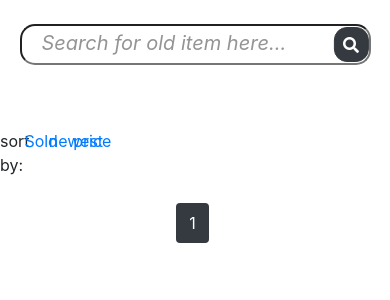
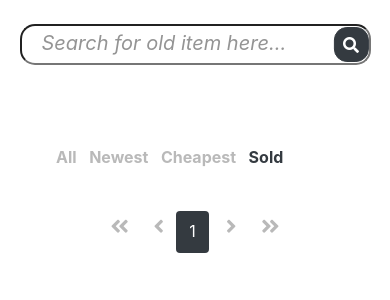
Before and after one commit to meghdadyazdi/Auction, a Django app: page /search/sold/ in a window 390 px wide. Shown: the part 57-357 px from the top of the page. Run offline with Django 3.2, Linux system fonts and the light colour scheme; data that the repository does not hold is empty; some libraries are stand-ins or nearby versions.

Commit message:
add All Newest Cheapest Sold options

```diff
--- a/items/templates/index.html
+++ b/items/templates/index.html
@@ -6,14 +6,44 @@
 <!-- <div class="col-12 col-xs-10 col-md-8">sort by:</div> -->
 <div class="col-3 p0">
 <div class="row m0 p0 justify-content-between justify-content-around">
-<div class="col-3 p0">sort by:</div>
-<div class="col-3 p0"><a href="{% url 'sort_sold' %}">Sold</a></div>
-<div class="col-3 p0"><a href="{% url 'sort_new' %}">newest</a></div>
-<div class="col-3 p0"><a href="{% url 'sort_price' %}">price</a></div>
+
+
 </div></div>
 <div class="col-3 p0"></div>
 <div class="col-3 p0"></div>
 <div class="col-3 p0"></div>
+</div>
+
+<div class="sort-wrap">
+<div class="sort">
+{% if mode == 'all'%}
+<a class="mode-sort" href="/"><strong>All</strong></a>
+<a href="{% url 'sort_new' %}"><strong>Newest</strong></a>
+<a href="{% url 'sort_price' %}"><strong>Cheapest</strong></a>
+<a href="{% url 'sort_sold' %}"><strong> Sold</strong></a>
+{% elif mode == 'new'%}
+<a href="/"><strong>All</strong></a>
+<a class="mode-sort" href="{% url 'sort_new' %}"><strong>Newest</strong></a>
+<a href="{% url 'sort_price' %}"><strong>Cheapest</strong></a>
+<a href="{% url 'sort_sold' %}"><strong> Sold</strong></a>
+{% elif mode == 'price'%}
+<a href="/"><strong>All</strong></a>
+<a href="{% url 'sort_new' %}"><strong>Newest</strong></a>
+<a class="mode-sort" href="{% url 'sort_price' %}"><strong>Cheapest</strong></a>
+<a href="{% url 'sort_sold' %}"><strong> Sold</strong></a>
+{% elif mode == 'sold'%}
+<a href="/"><strong>All</strong></a>
+<a href="{% url 'sort_new' %}"><strong>Newest</strong></a>
+<a href="{% url 'sort_price' %}"><strong>Cheapest</strong></a>
+<a class="mode-sort" href="{% url 'sort_sold' %}"><strong> Sold</strong></a>
+{% else %}
+<a href="/"><strong>All</strong></a>
+<a href="{% url 'sort_new' %}"><strong>Newest</strong></a>
+<a href="{% url 'sort_price' %}"><strong>Cheapest</strong></a>
+<a href="{% url 'sort_sold' %}"><strong> Sold</strong></a>
+{% endif %}
+
+</div>
 </div>
 
 <div class="row m0 p0 justify-content-center">
@@ -48,6 +78,13 @@
         <a class="pagination-action" href="?page={{ items.previous_page_number }}">
             <i class="fa fa-angle-left" aria-hidden="true"></i>
         </a>
+    {% else %}
+    <a class="pagination-no-action" href="">
+            <i class="fa fa-angle-double-left" aria-hidden="true"></i>
+        </a>
+        <a class="pagination-no-action" href="">
+            <i class="fa fa-angle-left" aria-hidden="true"></i>
+        </a>
     {% endif %}
 
     {% for num in items.paginator.page_range %}
@@ -64,6 +101,12 @@
         <a class="pagination-action" href="?page={{ items.paginator.num_pages }}">
             <i class="fa fa-angle-double-right" aria-hidden="true"></i>
         </a>
+    {% else %}
+    <a class="pagination-no-action" href="">
+            <i class="fa fa-angle-right" aria-hidden="true"></i> </a>
+        <a class="pagination-no-action" href="">
+            <i class="fa fa-angle-double-right" aria-hidden="true"></i>
+        </a>
     {% endif %}
 </div>
 </div>
--- a/items/views.py
+++ b/items/views.py
@@ -14,10 +14,10 @@ def get_items(request):
     """
     items = Item.objects.filter(published_date__lte=timezone.now()
                                 ).order_by('-published_date')
-    paginator = Paginator(items, 4)
+    paginator = Paginator(items, 5)
     page = request.GET.get('page', 1)
     items = paginator.page(page)
-    return render(request, "index.html", {'items': items})
+    return render(request, "index.html", {'items': items, "mode": 'all'})
 
 
 def item_detail(request, pk):
--- a/search_and_sort/views.py
+++ b/search_and_sort/views.py
@@ -16,7 +16,7 @@ def general_search(request):
 
 def user_item_search(request):
     items_user = Item.objects.filter(seller__icontains=request.user.username)
-    paginator = Paginator(items_user, 4)
+    paginator = Paginator(items_user, 5)
     page = request.GET.get('page', 1)
     items_user = paginator.page(page)
     return render(request, "index.html", {"items": items_user})
@@ -24,7 +24,7 @@ def user_item_search(request):
 
 def user_bid_or_bought_search(request):
     items_bid_or_bought_user = Item.objects.filter(highest_bid_user__icontains=request.user.username)
-    paginator = Paginator(items_bid_or_bought_user, 4)
+    paginator = Paginator(items_bid_or_bought_user, 5)
     page = request.GET.get('page', 1)
     items_bid_or_bought_user = paginator.page(page)
     return render(request, "index.html", {"items": items_bid_or_bought_user})
@@ -33,27 +33,28 @@ def user_bid_or_bought_search(request):
 def sort_sold(request):
     # items = Item.objects.annotate(search=SearchVector('title', 'description', 'price', 'tag', 'published_date'),).filter(search=request.GET['q'])
     items = Item.objects.filter(sold=1).order_by('-published_date')
-    paginator = Paginator(items, 4)
+    paginator = Paginator(items, 5)
     page = request.GET.get('page', 1)
     items = paginator.page(page)
-    return render(request, "index.html", {"items": items})
+    return render(request, "index.html", {"items": items, "mode": 'sold'})
 
 
 def sort_new(request):
     # items = Item.objects.annotate(search=SearchVector('title', 'description', 'price', 'tag', 'published_date'),).filter(search=request.GET['q'])
-    items = Item.objects.filter(published_date__lte=timezone.now()
+    # items = Item.objects.filter(sold=0).order_by('-published_date')
+    items = Item.objects.filter(sold=0, published_date__lte=timezone.now()
                                 ).order_by('-published_date')
-    paginator = Paginator(items, 4)
+    paginator = Paginator(items, 5)
     page = request.GET.get('page', 1)
     items = paginator.page(page)
-    return render(request, "index.html", {"items": items})
+    return render(request, "index.html", {"items": items, "mode": 'new'})
 
 
 def sort_price(request):
     # items = Item.objects.annotate(search=SearchVector('title', 'description', 'price', 'tag', 'published_date'),).filter(search=request.GET['q'])
-    items = Item.objects.filter(published_date__lte=timezone.now()
-                                ).order_by('-price')
-    paginator = Paginator(items, 4)
+    items = Item.objects.filter(sold=0, published_date__lte=timezone.now()
+                                ).order_by('price')
+    paginator = Paginator(items, 5)
     page = request.GET.get('page', 1)
     items = paginator.page(page)
-    return render(request, "index.html", {"items": items})
+    return render(request, "index.html", {"items": items, "mode": 'price'})
--- a/static/css/custom.css
+++ b/static/css/custom.css
@@ -191,6 +191,15 @@ input:focus {
     display: inline-block;
 }
 
+.img-detail-container-payment{
+    height: 200px;
+    width: 100%;
+    border-radius: 2px;
+    position: relative;
+    text-align: center;
+    display: inline-block;
+}
+
 /* .card-recipe:hover{
   box-shadow: 0 8px 90px 0 rgba(0,0,0,1);
 } */
@@ -206,6 +215,39 @@ input:focus {
 
 .m0{
     margin: 0 !important;
+}
+
+.payment-detail{
+    margin: 2rem 0 1rem 0;
+}
+
+.sort-wrap{
+    padding-left:3rem;
+    margin:  1rem 0 1rem 0;
+}
+
+.sort{
+    /* border: 1px solid #dee2e6; */
+    width: 250px;
+    /* border-style: none none solid none; */
+}
+
+.sort a {
+    margin-left: .5rem;
+    color: #b9b9b9;
+    transition: color ease-in-out .5s;
+
+}
+
+.sort a:hover {
+    text-decoration: none;
+    /* border: 5px solid #dee2e6;
+    border-style: none none solid none; */
+    color: #343a40;
+}
+
+.mode-sort{
+    color: #343a40 !important;
 }
 
 .card-container{
@@ -274,6 +316,14 @@ input:focus {
     font-size: 1.3em;
 }
 
+.pagination-no-action {
+    margin: 0 0.1em;
+    display: inline-block;
+    padding: 0.5em 0.5em;
+    color: #B9B9B9;
+    font-size: 1.3em;
+}
+
 .pagination-of {
     color: #B9B9B9;
     padding: 0 1em;
@@ -284,6 +334,9 @@ input:focus {
     color: #343a40;
 }
 
+.pagination-no-action:hover {
+    color: #B9B9B9;
+}
 
 
 /* Timer____________________________________________ */
@@ -361,11 +414,8 @@ footer {
 }
 
 
-/* @media only screen and (min-width: 780px) {
-    #search-form {
-        width: 60%;
+@media only screen and (min-width: 780px) {
+    .sort-wrap{
+    padding-left:8rem;
     }
-    #search-box {
-        width: 80%;
-    }
-} */
+}
```
Also changed, not shown: payment/templates/payment.html (+18 -23 lines), payment/views.py (+1 -8 lines), 1 other file.
